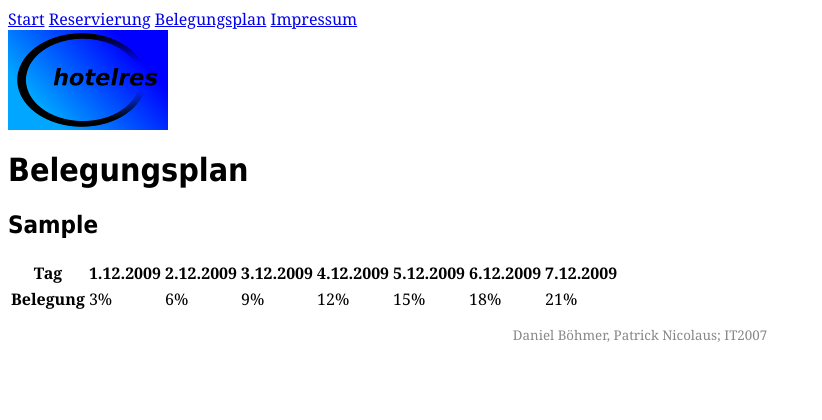
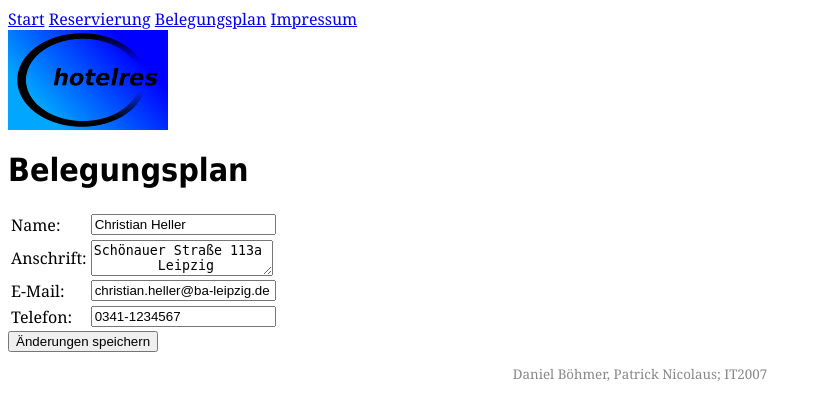
Before and after one commit to dboehmer/hotelres, a PHP site: page /schedule.php?show=1 in a window 1280 px wide. Shown: the top 420 px of the page, without its empty margins (0-822 px from the left). Run offline with PHP 8.4, Linux system fonts and the light colour scheme.

Commit message:
Add form to schedule.php which enables user to edit details of guest information

```diff
--- a/schedule.php
+++ b/schedule.php
@@ -5,14 +5,32 @@ $PAGE_HEADLINE='Belegungsplan';
 
 include('include/header.inc');
 
-?>
 
+if ($_GET['show'] == 1)
+	{
 
-<h2>Sample</h2>
+	echo '<form><table>';
 
+	echo '<tr><td>Name:</td><td><input type="text" name="name" value="Christian Heller"></td></tr>';
+	echo '<tr><td>Anschrift:</td><td><textarea name="address">Schönauer Straße 113a
+	Leipzig</textarea></td></tr>';
+	echo '<tr><td>E-Mail:</td><td><input type="text" name="email" value="christian.heller@ba-leipzig.de"></td></tr>';
+	echo '<tr><td>Telefon:</td><td><input type="text" name="phone" value="0341-1234567"></td></tr>';
 
+	echo '</table>';
 
-<?php
+	echo '<input type="submit" value="Änderungen speichern">';
+
+	echo '</form>';
+
+	}
+
+else
+	{
+
+	echo '<p><a href="schedule.php?show=1">Show single booking edit form</a></p>';
+
+	echo '<h2>Sample</h2>';
 
 	echo '<table><tr><th>Tag</th>';
 	for ($i=1; $i<=7; $i++)
@@ -29,6 +47,8 @@ for ($i=1; $i<=7; $i++)
 
 	echo '</tr></table>';
 
+	}
+
 include('include/footer.inc');
 
 ?>
```
Lines whose indentation alone changed are shown as unchanged.
